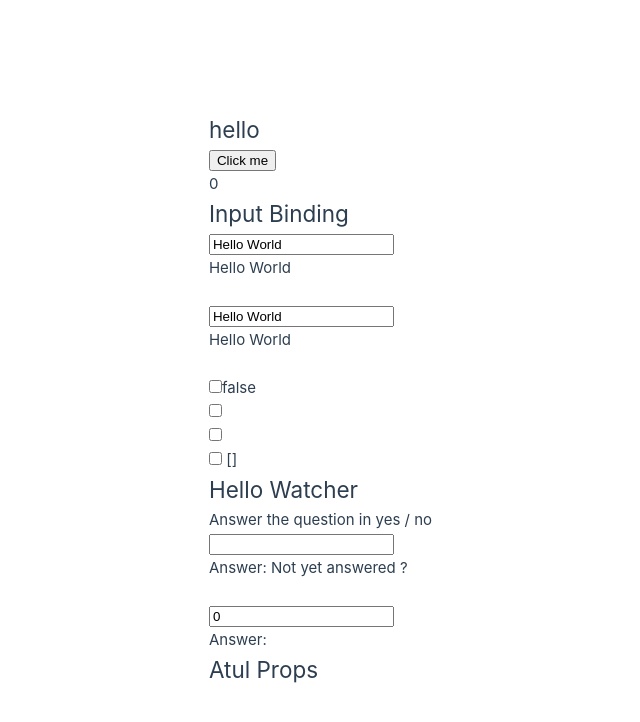
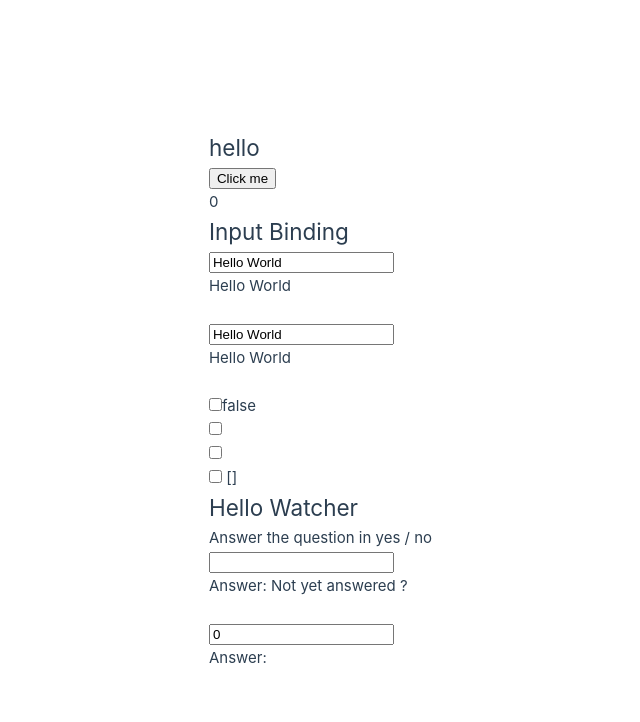
Before and after one commit to we-atul-s001/vue-training-course, a Vue app: page / in a window 1280 px wide. Shown: the top 722 px of the page, without its empty margins (208-848 px from the left). Built offline with nearby package versions, Linux system fonts and the light colour scheme.

Commit message:
Props validation

```diff
--- a/src/components/Props.vue
+++ b/src/components/Props.vue
@@ -1,8 +1,28 @@
 <template>
-<h2>{{ title }}</h2>
+<h2 v-for="post in posts"  :post="post" :key="post.id" @edit-post="updatePost"></h2>
 </template>
 
 <script setup>
 
+import {ref} from "vue";
+
 defineProps(['title']);
+
+const posts = ref([
+  { id: 1, title: 'Post 1' },
+  { id: 2, title: 'Post 2' },
+  { id: 3, title: 'Post 3' },
+]);
+
+const updatePost =(postId) =>
+{
+  posts.value = posts.value.map((posts) => {
+    if(post.id === postId)
+    {
+      return {...post, title: 'Updated Post'}
+    }
+    return post;
+});
+}
+
 </script>
```
